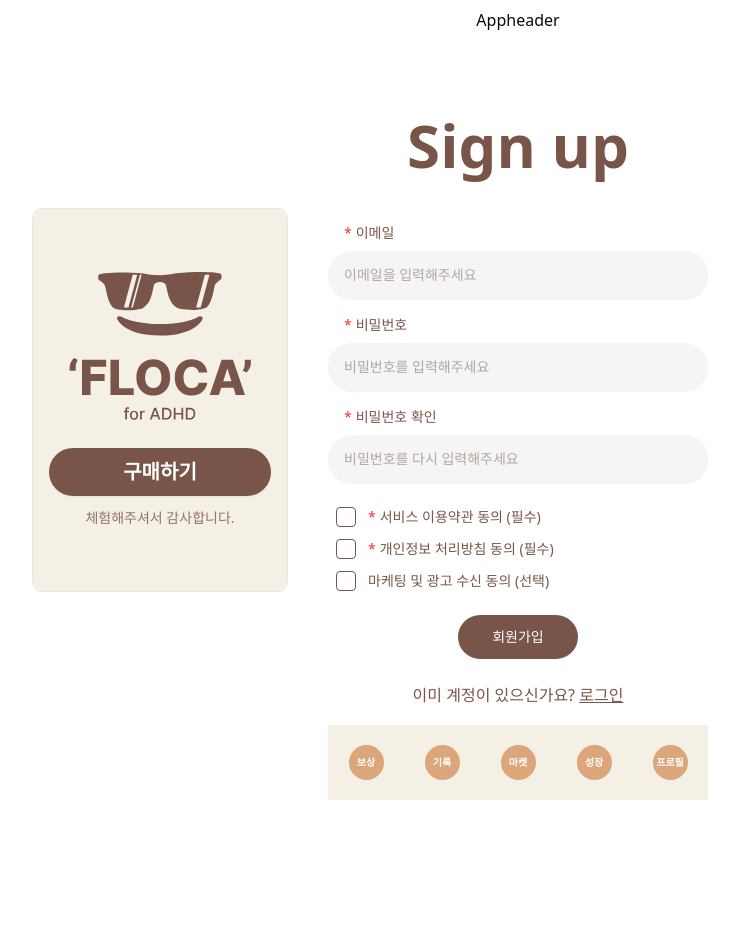
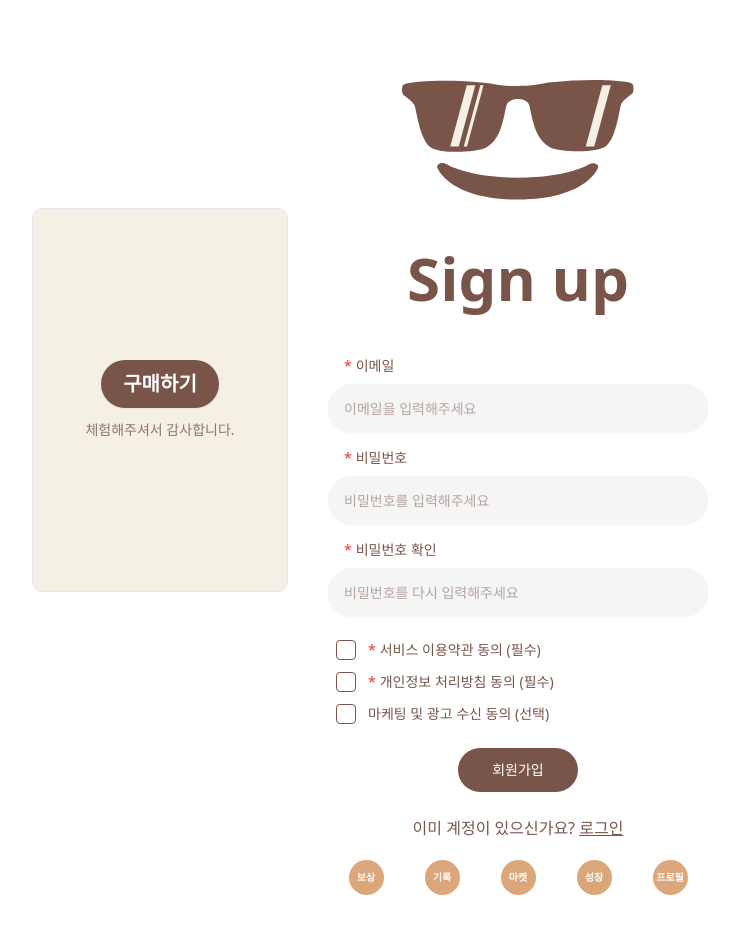
Before and after one commit to msh9176-moondi/ADHD_NFC_FE, a React (Vite) app: page /auth/splash/signup in a window 1280 px wide. Shown: the whole page, without its empty margins (122-861 px from the left). Before the commit the page ends 800 px from the top, so only its background shows below. Built offline with nearby package versions, Linux system fonts and the light colour scheme.

Commit message:
전역 레이아웃 수정

```diff
--- a/src/components/common/advertisement.tsx
+++ b/src/components/common/advertisement.tsx
@@ -11,9 +11,9 @@ function Advertisement() {
 
   return (
     <div className="flex flex-col items-center gap-3">
-      <div className="flex flex-col items-center gap-3">
+      {/* <div className="flex flex-col items-center gap-3">
         <img src="/assets/logo.svg" alt="" />
-      </div>
+      </div> */}
 
       <div className="w-full px-4">
         <Button
--- a/src/components/common/app-footer.tsx
+++ b/src/components/common/app-footer.tsx
@@ -10,18 +10,20 @@ const items = [
 
 function AppFooter() {
   return (
-    <footer className=" border-gray-200 bg-[#F5F0E5]">
-      <nav>
-        <ul className="flex items-center justify-between py-4">
+    <footer
+      className="w-full self-stretch"
+      style={{ paddingBottom: 'max(16px, env(safe-area-inset-bottom))' }}
+    >
+      <nav className="w-full">
+        <ul className="w-full flex items-center justify-between py-4">
           {items.map((item) => (
             <li key={item.to} className="flex-1 flex justify-center">
               <NavLink
                 to={item.to}
-                className={({ isActive }) =>
-                  [
-                    // 터치 영역은 크게
-                    'inline-flex items-center justify-center px-2 py-1',
-                  ].join(' ')
+                className={() =>
+                  ['inline-flex items-center justify-center px-2 py-1'].join(
+                    ' '
+                  )
                 }
               >
                 {({ isActive }) => (
--- a/src/components/common/app-header.tsx
+++ b/src/components/common/app-header.tsx
@@ -1,8 +1,12 @@
 function AppHeader() {
   return (
-    <header className="flex items-center justify-center">
+    <header className="flex items-center justify-center pt-20">
       <div className="flex items-center justify-center">
-        <div>Appheader</div>
+        <img
+          src="/assets/sunglass.svg"
+          alt="Sunglasses"
+          className="h-30 w-auto"
+        />
       </div>
     </header>
   );
--- a/src/index.css
+++ b/src/index.css
@@ -141,5 +141,5 @@
   flex: 1;
 
   /* 단위 반드시 필요 */
-  padding-top: 8px; /* 또는 0, 필요하면 16px 등 */
+  padding-top: 4x; /* 또는 0, 필요하면 16px 등 */
 }
--- a/src/pages/layout.tsx
+++ b/src/pages/layout.tsx
@@ -62,12 +62,12 @@ function RootLayout() {
       <div className="page w-full">
         <div
           ref={pageRef}
-          className="w-full container mx-auto flex flex-col min-h-screen px-4"
+          className="w-full container mx-auto flex flex-col px-4"
         >
           <AppHeader />
 
-          <div className="flex-1 flex items-center justify-center">
-            <main className="container w-full">
+          <div className=" flex items-center justify-center">
+            <main className=" w-full">
               <Outlet />
             </main>
           </div>
```
Also changed, not shown: public/assets/logo_text.svg (added), public/assets/sunglass.svg (added).
